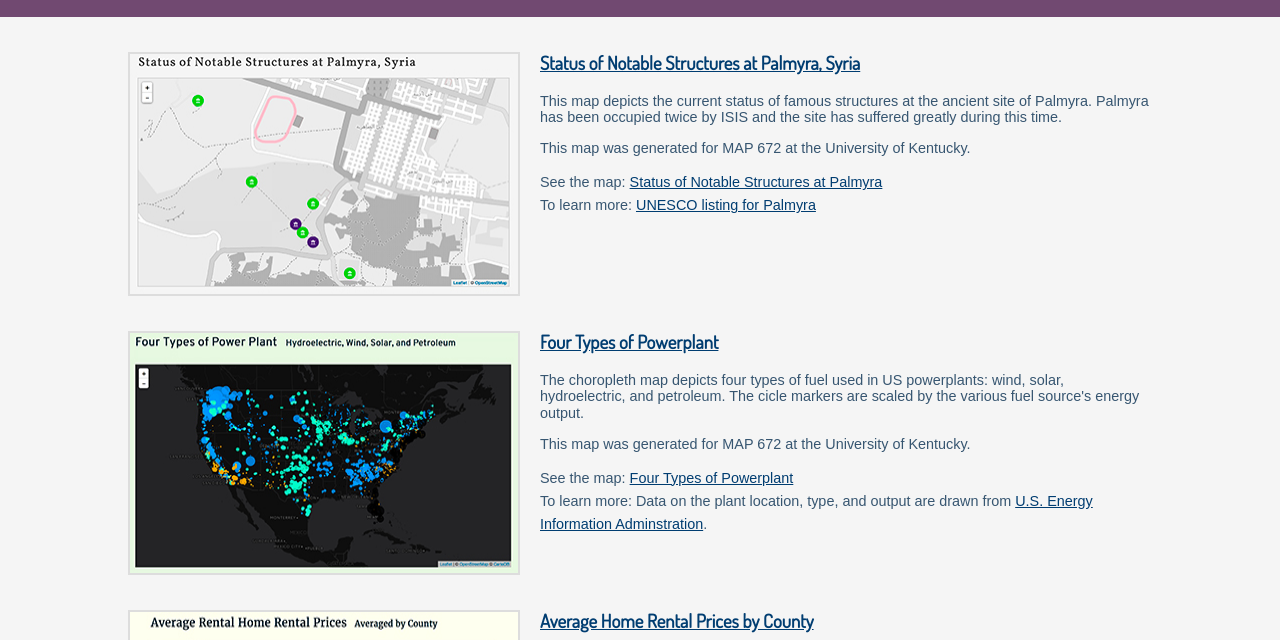
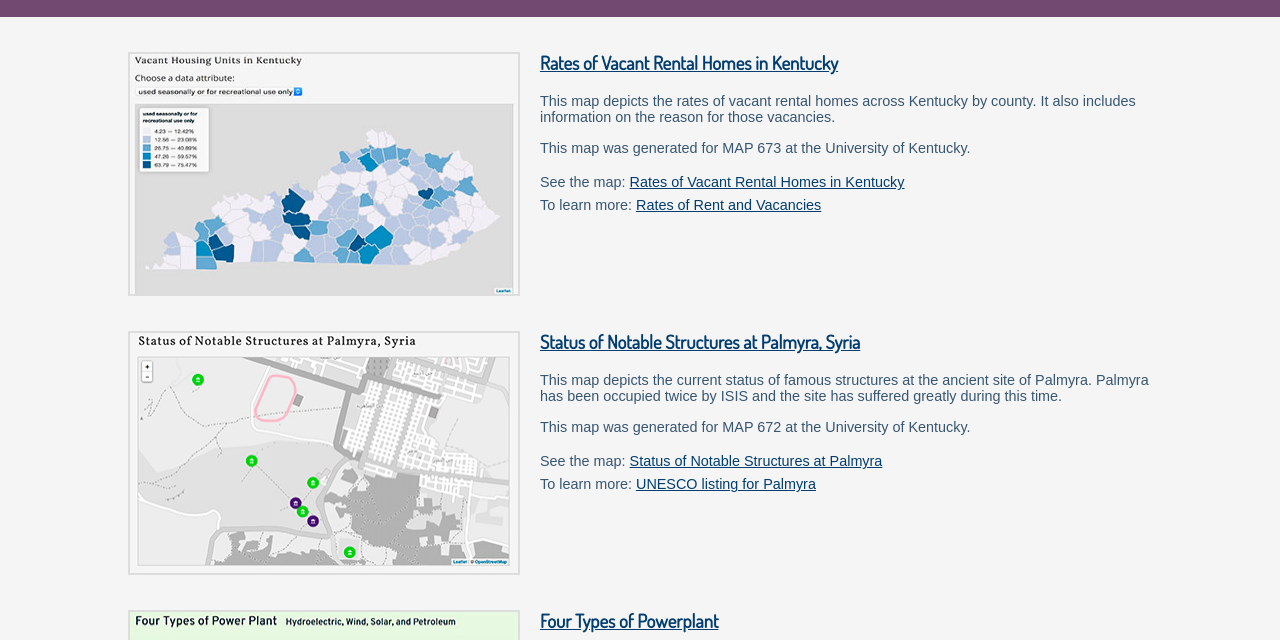
Before and after one commit to chrispappas007/chrispappas007.github.io, a plain HTML site: page index.html in a window 1280 px wide. Shown: the part 82-722 px from the top of the page. Drawn offline with nearby package versions, Linux system fonts and the light colour scheme; a web font is replaced by a local one.

Commit message:
Vacant rental homes map

```diff
--- a/index.html
+++ b/index.html
@@ -96,6 +96,17 @@
   </header>
 
   <section class="project">
+    <a target='_blank' href="https://chrispappas007.github.io/vacant-homes-ky/"><img src="images/VacantHomesKY.jpg" alt="Vacant Rental Homes in Kentucky" class="project-image"/></a>
+    <a target='_blank' href="https://chrispappas007.github.io/PalmyraMap/"><h3>Rates of Vacant Rental Homes in Kentucky</h3></a>
+    <p>This map depicts the rates of vacant rental homes across Kentucky by county. It also includes information on the reason for those vacancies.</p>
+    <p>This map was generated for MAP 673 at the University of Kentucky.</p>
+    <ul>
+      <li>See the map: <a target='_blank' href="https://chrispappas007.github.io/vacant-homes-ky/">Rates of Vacant Rental Homes in Kentucky</a></li>
+      <li>To learn more: <a target='_blank' href="http://www.deptofnumbers.com/rent/kentucky/">Rates of Rent and Vacancies</a></li>
+    </ul>
+  </section>
+
+  <section class="project">
     <a target='_blank' href="https://chrispappas007.github.io/PalmyraMap/"><img src="images/Palymra.jpg" alt="Status of selected structures at Palmyra" class="project-image"/></a>
     <a target='_blank' href="https://chrispappas007.github.io/PalmyraMap/"><h3>Status of Notable Structures at Palmyra, Syria</h3></a>
     <p>This map depicts the current status of famous structures at the ancient site of Palmyra. Palmyra has been occupied twice by ISIS and the site has suffered greatly during this time.</p>
```
